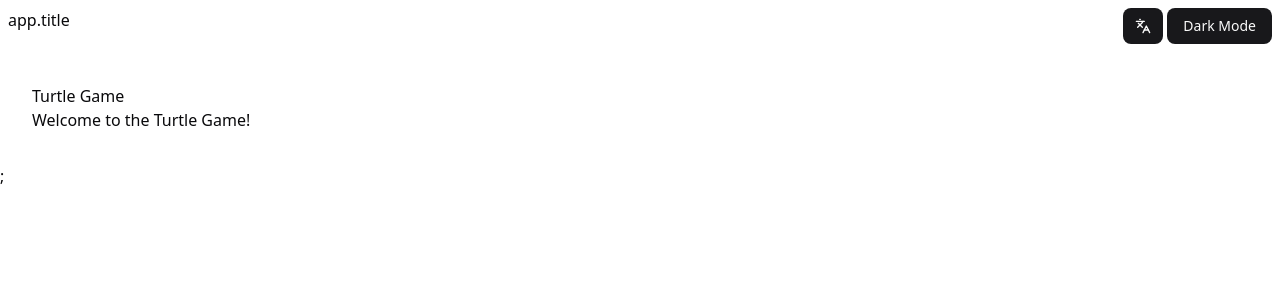
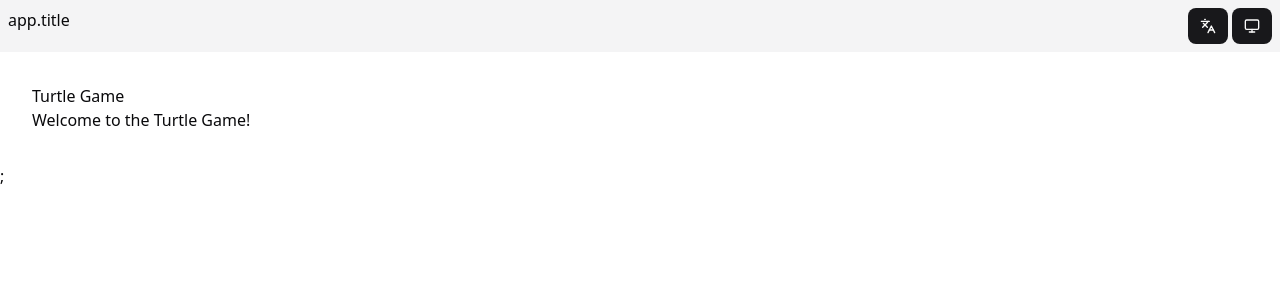
Before and after one commit to EurFelux/turtle-soup-game, a React (Vite) app: page / in a window 1280 px wide. Shown: the top 300 px of the page. Built offline with nearby package versions, Linux system fonts and the light colour scheme.

Commit message:
feat: Add theme and locale providers with improved theme toggle
- Wrap app in ThemeProvider and LocaleProvider
- Convert theme toggle to dropdown with light/dark/system options
- Add background color to navbar
- Fix LocaleProvider component name
- Ensure body has minimum height

```diff
--- a/src/App.tsx
+++ b/src/App.tsx
@@ -1,14 +1,18 @@
 import NavBar from "./components/navbar";
+import { LocaleProvider } from "./components/provider/locale-provider";
+import { ThemeProvider } from "./components/provider/theme-provider";
 import TurtlePage from "./pages/turtle-page";
 
 function App() {
 	return (
-		<>
-			<NavBar></NavBar>
-			<main>
-				<TurtlePage />;
-			</main>
-		</>
+		<ThemeProvider>
+			<LocaleProvider>
+				<NavBar></NavBar>
+				<main>
+					<TurtlePage />;
+				</main>
+			</LocaleProvider>
+		</ThemeProvider>
 	);
 }
 
--- a/src/components/navbar.tsx
+++ b/src/components/navbar.tsx
@@ -6,7 +6,7 @@ import { ThemeToggleButotn } from "./theme-toggle-button";
 const NavBar = () => {
 	const { t } = useTranslation();
 	return (
-		<header className="flex justify-between p-2">
+		<header className="flex justify-between bg-secondary p-2">
 			<span className="mr-2">{t("app.title")}</span>
 			{/* Tool Buttons */}
 			<div className="flex gap-1">
--- a/src/components/provider/locale-provider.tsx
+++ b/src/components/provider/locale-provider.tsx
@@ -7,7 +7,7 @@ type LocaleProviderProps = {
 	storageKey?: string;
 };
 
-export function ThemeProvider({
+export function LocaleProvider({
 	children,
 	storageKey = "locale",
 	...props
--- a/src/components/theme-toggle-button.tsx
+++ b/src/components/theme-toggle-button.tsx
@@ -1,16 +1,63 @@
+import { MonitorIcon, MoonIcon, SunIcon } from "lucide-react";
+import type { ReactNode } from "react";
+import { useTranslation } from "react-i18next";
 import { useTheme } from "@/hooks/useTheme";
+import type { Theme } from "@/types";
 import { Button } from "./ui/button";
+import {
+	DropdownMenu,
+	DropdownMenuContent,
+	DropdownMenuRadioGroup,
+	DropdownMenuRadioItem,
+	DropdownMenuTrigger,
+} from "./ui/dropdown-menu";
+
+type ThemeItem = {
+	value: Theme;
+	label: ReactNode;
+};
 
 export const ThemeToggleButotn = () => {
 	const { theme, setTheme } = useTheme();
+	const { t } = useTranslation();
 
-	const toggleTheme = () => {
-		setTheme(theme === "dark" ? "light" : "dark");
-	};
+	const items: ThemeItem[] = [
+		{
+			value: "light",
+			label: t("theme.light"),
+		},
+		{
+			value: "dark",
+			label: t("theme.dark"),
+		},
+		{
+			value: "system",
+			label: t("theme.system"),
+		},
+	];
+
+	const Icon =
+		theme === "light" ? SunIcon : theme === "dark" ? MoonIcon : MonitorIcon;
 
 	return (
-		<Button onClick={toggleTheme}>
-			{theme === "dark" ? "Light Mode" : "Dark Mode"}
-		</Button>
+		<DropdownMenu>
+			<DropdownMenuTrigger>
+				<Button>
+					<Icon className="size-4" />
+				</Button>
+			</DropdownMenuTrigger>
+			<DropdownMenuContent>
+				<DropdownMenuRadioGroup
+					value={theme}
+					onValueChange={(value: string) => setTheme(value as Theme)}
+				>
+					{items.map((item) => (
+						<DropdownMenuRadioItem key={item.value} value={item.value}>
+							{item.label}
+						</DropdownMenuRadioItem>
+					))}
+				</DropdownMenuRadioGroup>
+			</DropdownMenuContent>
+		</DropdownMenu>
 	);
 };
--- a/src/index.css
+++ b/src/index.css
@@ -48,6 +48,10 @@
     --sidebar-accent-foreground: oklch(0.21 0.006 285.885);
     --sidebar-border: oklch(0.92 0.004 286.32);
     --sidebar-ring: oklch(0.705 0.015 286.067);
+}
+
+body {
+    min-height: 100vh;
 }
 
 @media (prefers-color-scheme: light) {
```
